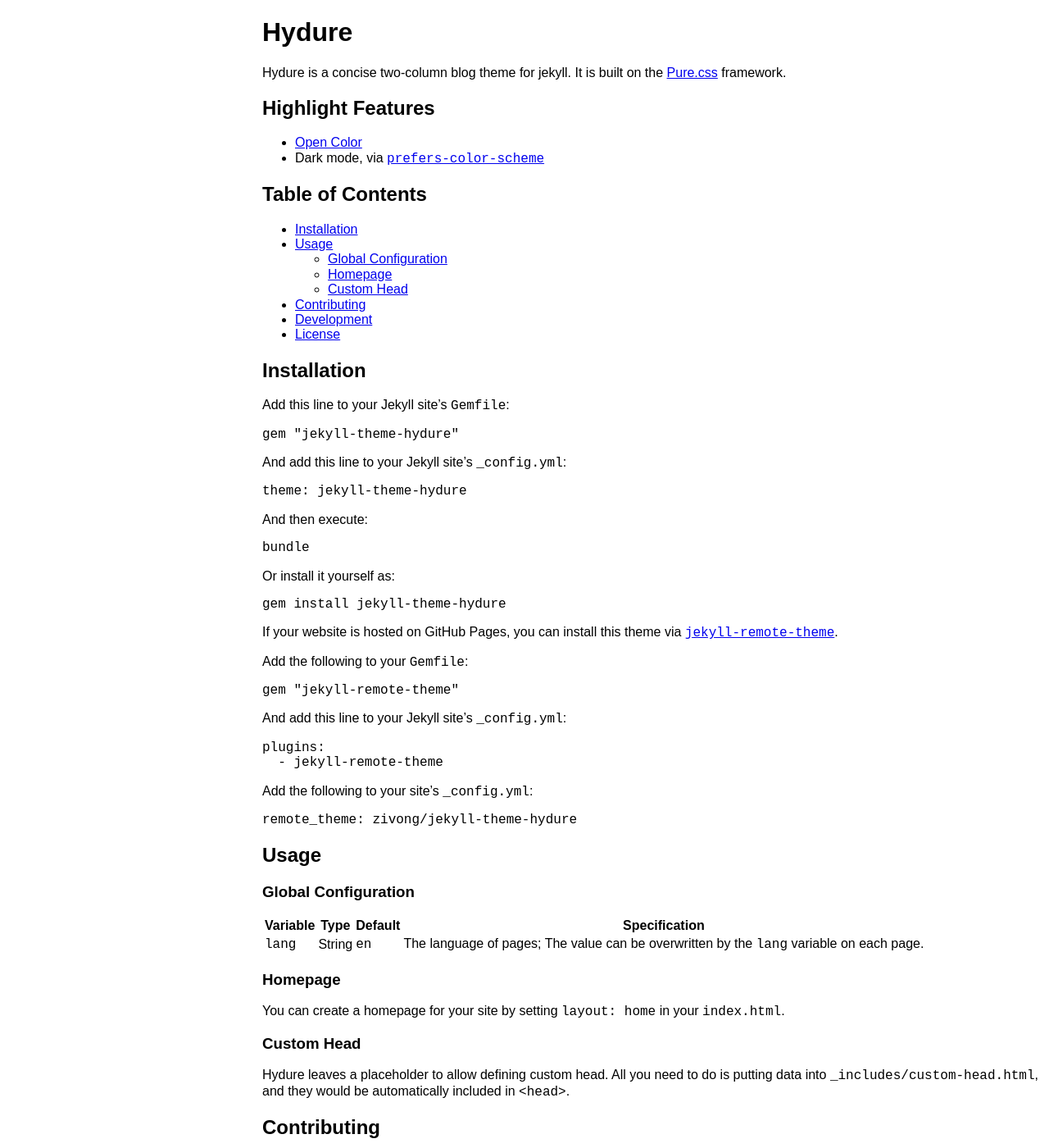
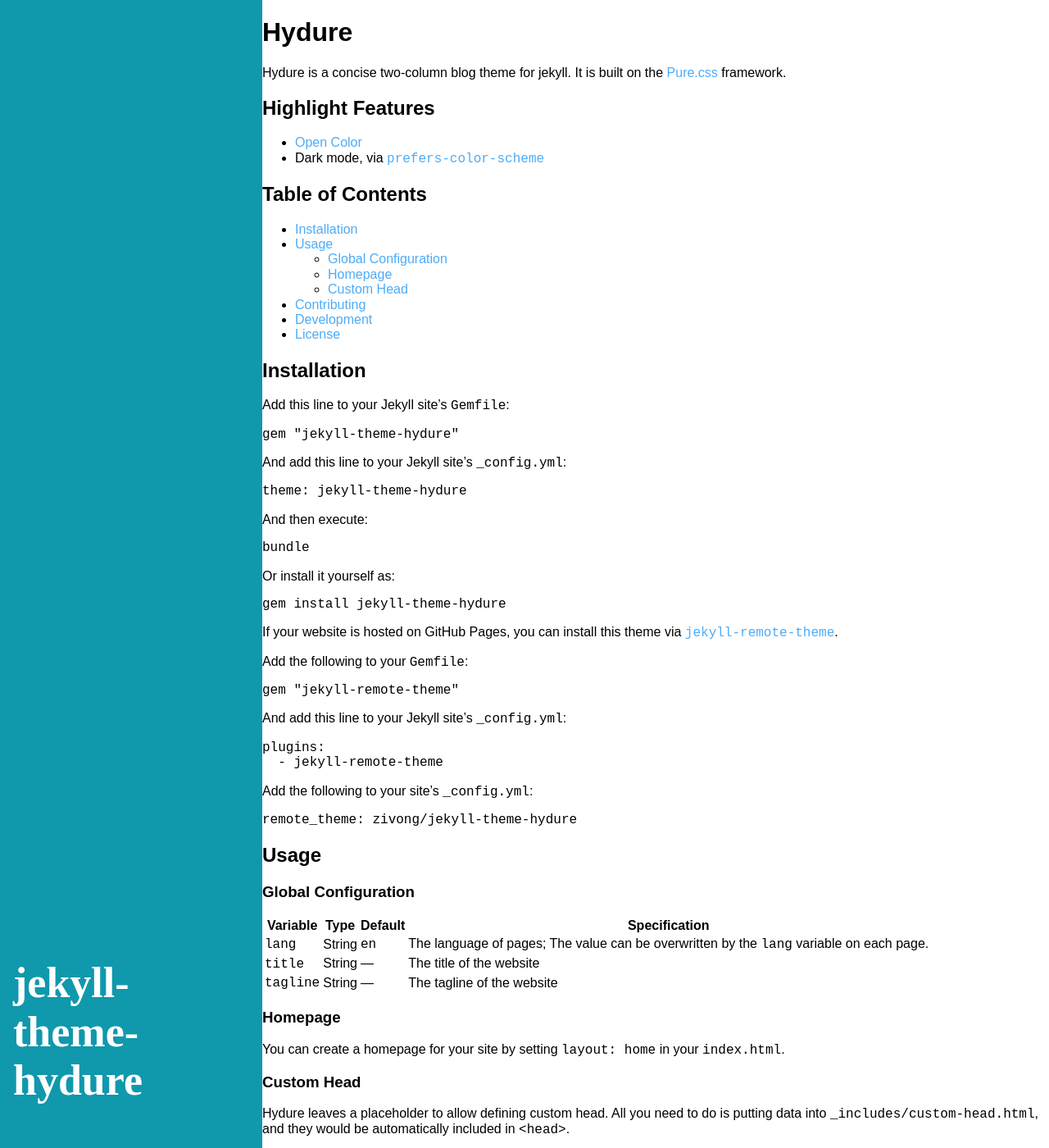
Before and after one commit to zivong/jekyll-theme-hydure, a Jekyll site: the page built from README.md, in a window 1280 px wide and 1400 px high. Shown: the whole window at 82% size. Built offline with Jekyll 4.4.1, drawn with Linux system fonts in a browser that asks for light colours; nearby versions of some CDN libraries; our own code applies the rules of GitHub Pages for plain Markdown files.

Commit message:
Design the sidebar style

```diff
--- a/README.md
+++ b/README.md
@@ -72,6 +72,8 @@
 | Variable | Type | Default | Specification |
 | -------- | ---- | ------- | ------------- |
 | `lang` | String | `en` | The language of pages; The value can be overwritten by the `lang` variable on each page. |
+| `title` | String | --- | The title of the website |
+| `tagline` | String | --- | The tagline of the website |
 
 ### Homepage
 
--- /dev/null
+++ b/_includes/header.html
@@ -0,0 +1,4 @@
+<header class="header">
+  <h1 class="brand-title"><a href="{{ '/' | relative_url }}">{{ site.title }}</a></h1>
+  <h2 class="brand-tagline">{{ site.tagline }}</h2>
+</header>
--- a/_layouts/default.html
+++ b/_layouts/default.html
@@ -5,6 +5,7 @@
   <body>
     <div id="layout" class="pure-g">
       <div class="sidebar pure-u-1 pure-u-md-1-4">
+        {% include header.html %}
       </div>
       <div class="content pure-u-1 pure-u-md-3-4">
         {{ content }}
--- a/_sass/hydure/_base.scss
+++ b/_sass/hydure/_base.scss
@@ -3,3 +3,13 @@
   -moz-box-sizing: border-box;
   box-sizing: border-box;
 }
+
+a {
+  color: var(--link-color);
+  text-decoration: none;
+
+  &:focus,
+  &:hover {
+    text-decoration: underline;
+  }
+}
--- /dev/null
+++ b/_sass/hydure/_sidebar.scss
@@ -0,0 +1,35 @@
+.sidebar {
+  color: var(--header-color);
+  background-color: var(--header-bg);
+}
+
+.header {
+  font-family: var(--body-font);
+  text-align: center;
+  padding: 2em 1em;
+
+  a {
+    color: var(--oc-white);
+  }
+}
+
+.brand-title {
+  font-family: var(--brand-title-font);
+  font-size: 3.25em;
+  margin: 0;
+}
+
+@media (min-width: $md-screen) {
+  .header {
+    font-size: 80%;
+    text-align: left;
+    position: absolute;
+    bottom: 0;
+  }
+}
+
+@media (min-width: $lg-screen) {
+  .header {
+    font-size: 100%;
+  }
+}
--- a/_sass/hydure/_variables.scss
+++ b/_sass/hydure/_variables.scss
@@ -4,6 +4,13 @@
 $xl-screen: 80rem;
 
 :root {
+  // https://github.com/necolas/normalize.css/issues/665
+  --body-font: -apple-system, system-ui, BlinkMacSystemFont, "Segoe UI", Roboto, "Helvetica Neue", Arial, sans-serif;
+  --brand-title-font: "Abril Fatface", serif;
+
+  --link-color:   var(--oc-blue-4);
+  --header-color: var(--oc-gray-4);
+  --header-bg:    var(--oc-cyan-7);
 }
 
 @media (prefers-color-scheme: dark) {
--- a/_sass/hydure/main.scss
+++ b/_sass/hydure/main.scss
@@ -1,3 +1,4 @@
 @import "variables";
 @import "base";
 @import "layout";
+@import "sidebar";
```
